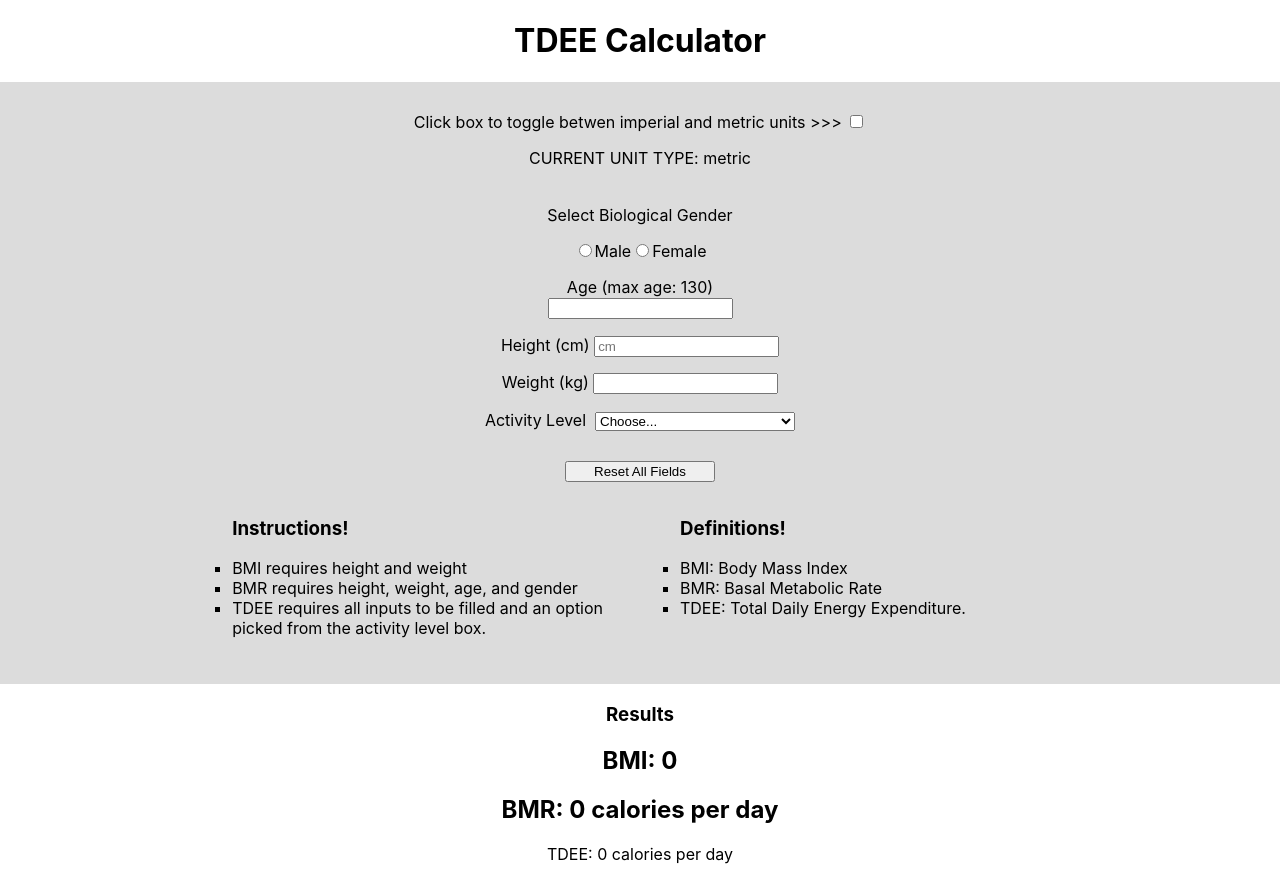
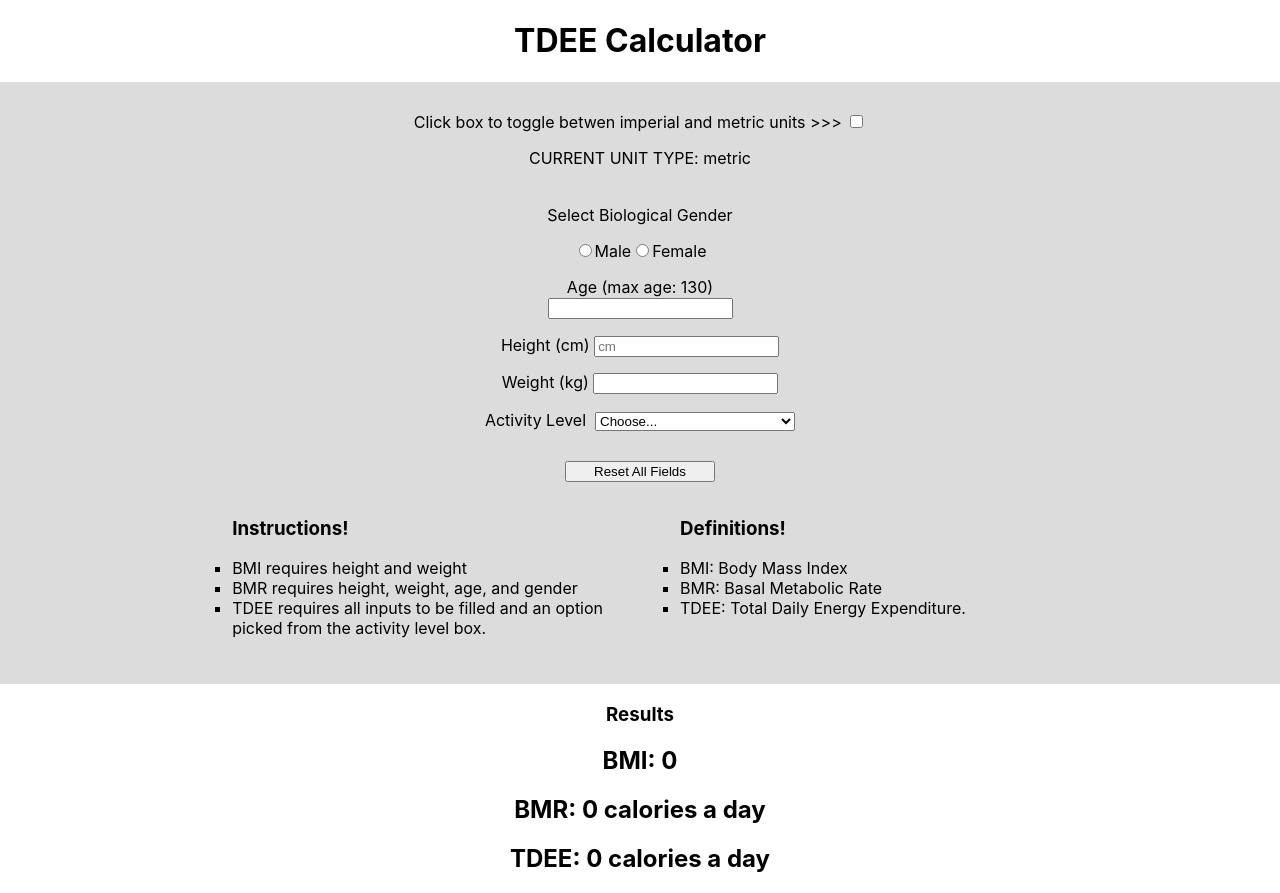
Before and after one commit to nevtay/jumpstartProject_1, a React (Create React App) app: page / in a window 1280 px wide. Before the commit the page ends 864 px from the top, so only its background shows below. Built offline with nearby package versions, Linux system fonts and the light colour scheme.

Commit message:
minor changes to copy

```diff
--- a/src/containers/DisplayResults.js
+++ b/src/containers/DisplayResults.js
@@ -21,7 +21,7 @@ class DisplayResults extends React.Component {
             let weightFactor = Number(weightInKg);
             let heightInMetres = Number(heightInCm) / 100;
             let result = weightFactor / (Math.pow(heightInMetres, 2));
-            return result.toFixed(2);
+            return result.toFixed(2)
         }
 
         const calculateBMR = () => {
@@ -33,13 +33,13 @@ class DisplayResults extends React.Component {
                 let ageFactor = Number(age) * 5;
                 let genderFactor = gender === "male" ? 5 : -161;
                 let result = weightFactor + heightFactor - ageFactor + genderFactor
-            return result.toFixed(2);
+            return result.toFixed(2)
         }
 
         const calculateTDEE = () => {
             let BMR = calculateBMR();
             let result = Math.floor(BMR * activityLevel)
-            return result;
+            return result
         }
 
 
@@ -48,10 +48,9 @@ class DisplayResults extends React.Component {
             <section className="tdee-results">
 
                 <h1>Results</h1>
-                <h2>BMI: {calculateBMI()} </h2>
-                <h2>BMR: {calculateBMR()}  <span>calories per day</span></h2>
-                <span>TDEE: {calculateTDEE()}</span> <span>calories per day</span>
-                {console.log(this.props.personalInfo)}
+                <h2>BMI: {calculateBMI()}</h2>
+                <h2>BMR: {calculateBMR()} calories a day</h2>
+                <h2>TDEE: {calculateTDEE()} calories a day</h2>
 
             </section>
 
```
